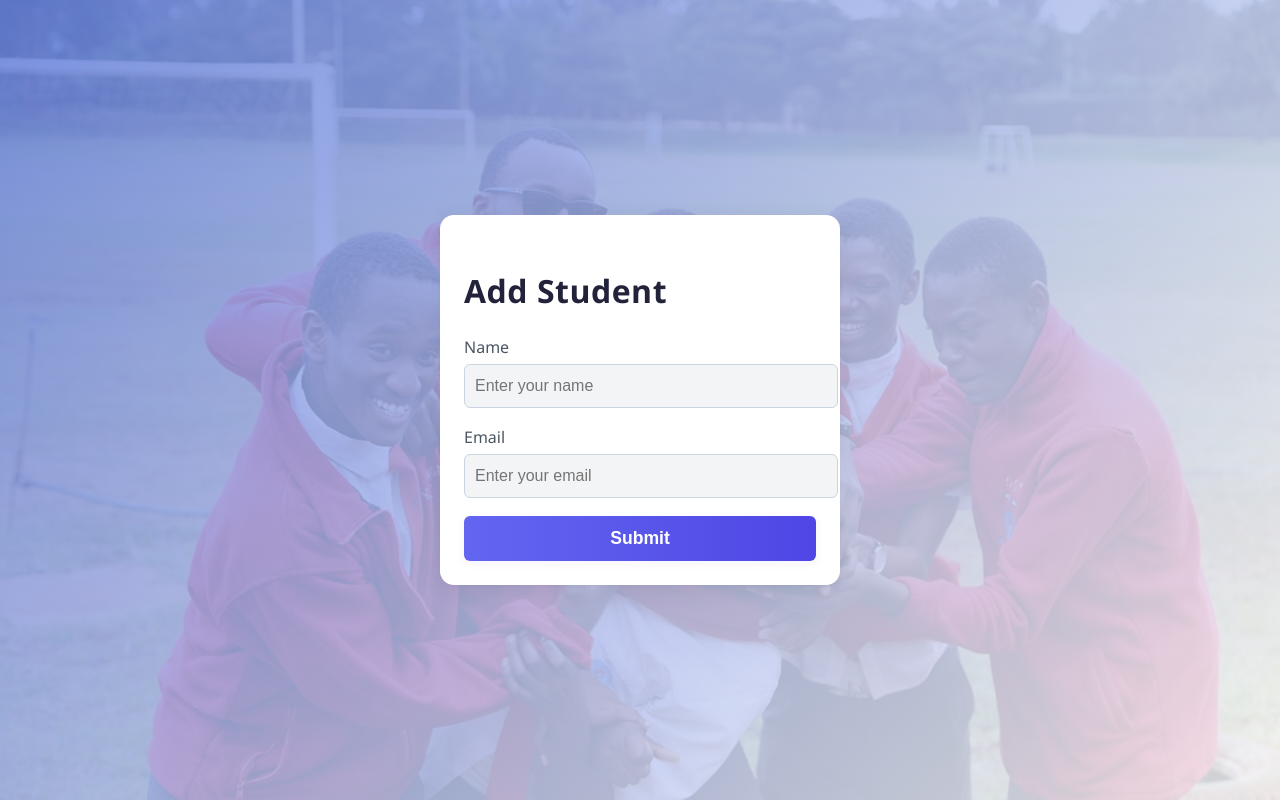
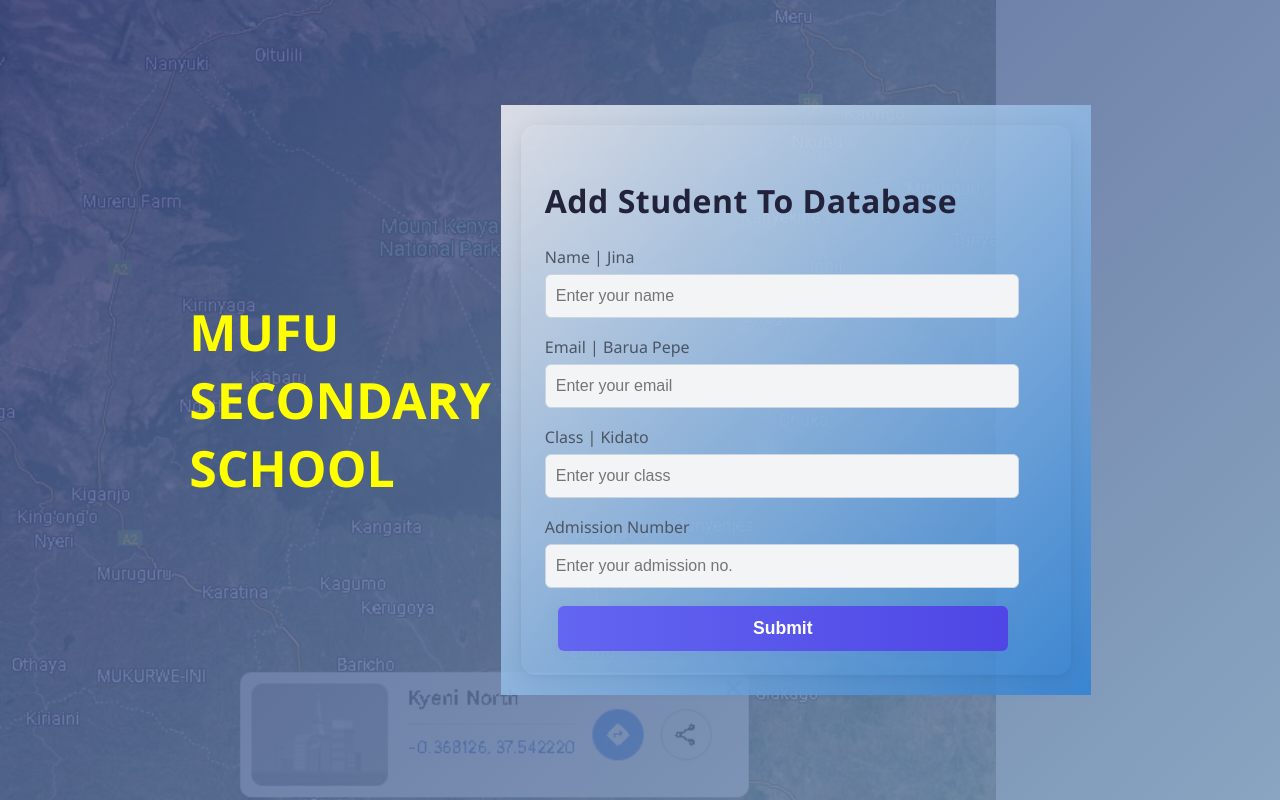
Before and after one commit to rewellnamu/mongo, a website: page front/index.html in a window 1280 px wide. Drawn offline with Linux system fonts and the light colour scheme.

Commit message:
continous dev

```diff
--- a/public/index.html
+++ b/front/index.html
@@ -7,12 +7,13 @@
     <link rel="stylesheet" href="style.css" />
   </head>
   <body>
+    <h1 class="skool"><strong>MUFU</strong> <br>SECONDARY<br> SCHOOL</h1>
     <div class="container">
       <div class="card">
-        <h1 class="title">Add Student</h1>
+        <h1 class="title">Add Student To Database</h1>
         <form id="userForm">
           <div class="form-group">
-            <label for="name">Name</label>
+            <label for="name">Name | Jina</label>
             <input
               type="text"
               id="name"
@@ -21,11 +22,29 @@
             />
           </div>
           <div class="form-group">
-            <label for="email">Email</label>
+            <label for="email">Email | Barua Pepe</label>
             <input
               type="email"
               id="email"
               placeholder="Enter your email"
+              required
+            />
+          </div>
+           <div class="form-group">
+            <label for="kidato">Class | Kidato</label>
+            <input
+              type="text"
+              id="kidato"
+              placeholder="Enter your class"
+              required
+            />
+          </div>
+           <div class="form-group">
+            <label for="adm">Admission Number</label>
+            <input
+              type="text"
+              id="adm"
+              placeholder="Enter your admission no."
               required
             />
           </div>
--- a/public/script.js
+++ b/front/script.js
@@ -3,11 +3,13 @@ document.getElementById('userForm').addEventListener('submit', async (e) => {
 
   const name = document.getElementById('name').value.trim();
   const email = document.getElementById('email').value.trim();
+  const kidato = document.getElementById('kidato').value.trim();
+  const adm = document.getElementById('adm').value.trim();
 
-  const res = await fetch('/api/users', {
+  const res = await fetch('http://localhost:3000/api/users', {
     method: 'POST',
     headers: { 'Content-Type': 'application/json' },
-    body: JSON.stringify({ name, email })
+    body: JSON.stringify({ name, email, kidato, adm }),
   });
 
   const data = await res.json();
@@ -32,4 +34,6 @@ document.getElementById('userForm').addEventListener('submit', async (e) => {
   }
   document.getElementById('name').value = '';
   document.getElementById('email').value = '';
+  document.getElementById('adm').value = '';
+  document.getElementById('kidato').value = '';
 });
--- a/public/style.css
+++ b/front/style.css
@@ -1,7 +1,10 @@
 body {
-  background: linear-gradient(135deg, rgba(97, 125, 218, 0.85) 0%, rgba(249,250,251,0.85) 100%),
-    url('/image/image.png') no-repeat center center fixed;
-  background-size: cover;
+  display: flex;
+  justify-content: center;
+  background: linear-gradient(135deg, rgba(59, 70, 129, 0.85) 0%, rgba(116, 149, 182, 0.85) 100%),
+    url('/image/k.png') no-repeat center  ;
+  background-size: contain;
+  background-position-x: left;
   min-height: 100vh;
   margin: 0;
   font-family: 'Segoe UI', 'Roboto', Arial, sans-serif;
@@ -11,13 +14,16 @@ body {
 }
 
 .container {
+  background: linear-gradient(135deg, rgba(243, 243, 245, 0.85) 0%, rgba(46, 129, 212, 0.85) 100%);
   width: 100%;
-  max-width: 400px;
-  padding: 24px;
+  max-width: 550px;
+  padding: 20px;
+  margin-left: 10px;
 }
 
 .card {
-  background: #fff;
+
+  background-size: cover;
   border-radius: 14px;
   box-shadow: 0 4px 24px rgba(0,0,0,0.08), 0 1.5px 4px rgba(0,0,0,0.03);
   padding: 32px 24px 24px 24px;
@@ -47,7 +53,7 @@ label {
 
 input[type="text"],
 input[type="email"] {
-  width: 100%;
+  width: 90%;
   padding: 12px 10px;
   border: 1px solid #cbd5e1;
   border-radius: 6px;
@@ -65,6 +71,8 @@ input[type="email"]:focus {
 
 .submit-btn {
   width: 100%;
+  max-width: 450px;
+  margin-left: 13px;
   padding: 12px 0;
   background: linear-gradient(90deg, #6366f1 0%, #4f46e5 100%);
   color: #fff;
@@ -86,7 +94,7 @@ input[type="email"]:focus {
   margin-top: 18px;
   font-size: 1rem;
   min-height: 24px;
-  color: #10b981;
+  color: white;
   font-weight: 500;
   text-align: center;
 }
@@ -98,3 +106,10 @@ input[type="email"]:focus {
 #message.error {
   color: #ef4444;
 }
+
+.skool{
+  font-family: 'Segoe UI', Tahoma, Geneva, Verdana, sans-serif;
+  font-size:50px ;
+  color: yellow;
+
+}
--- a/package.json
+++ b/package.json
@@ -13,6 +13,7 @@
   "license": "ISC",
   "type": "commonjs",
   "dependencies": {
+    "cors": "^2.8.5",
     "express": "^5.1.0",
     "mongodb": "^6.16.0"
   },
```
Also changed, not shown: server.js (+6 -3 lines), front/image/go.png (added), front/image/image.png (renamed from public/image/image.png), front/image/k.png (added), 2 other files.
